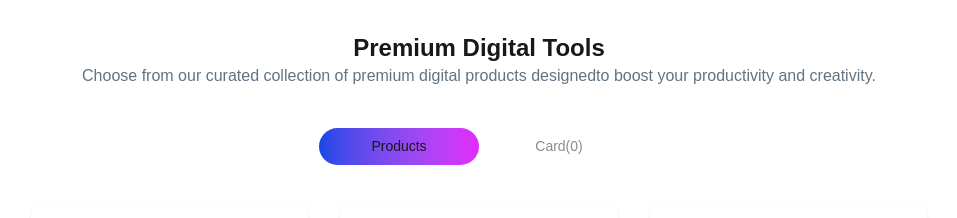
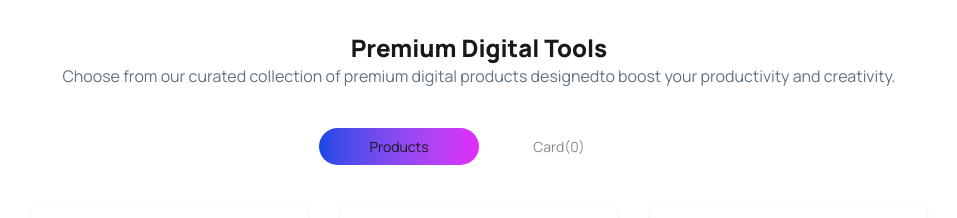
Before and after one commit to 23joy/Digi-Tools, a React (Vite) app: page / in a window 1280 px wide. Shown: the part 1620-1838 px from the top of the page, without its empty margins (161-1118 px from the left). Built offline with nearby package versions, Linux system fonts and the light colour scheme.

Commit message:
add google font in my digiTools project

```diff
--- a/index.html
+++ b/index.html
@@ -4,6 +4,7 @@
     <meta charset="UTF-8" />
     <link rel="icon" type="image/svg+xml" href="/favicon.svg" />
     <meta name="viewport" content="width=device-width, initial-scale=1.0" />
+
     <title>digi-tools</title>
   </head>
   <body>
--- a/src/App.css
+++ b/src/App.css
@@ -1,3 +1,4 @@
+@import url('https://fonts.googleapis.com/css2?family=Manrope:wght@200..800&display=swap');
 *{
   font-family: "Manrope", sans-serif;
 }
```
